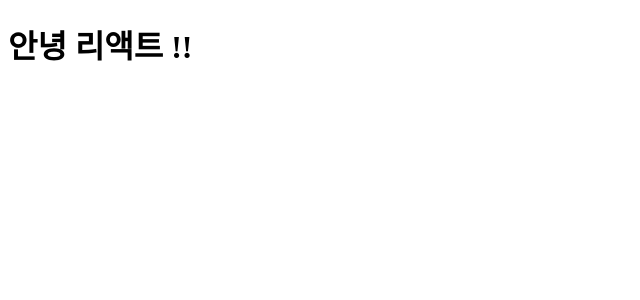
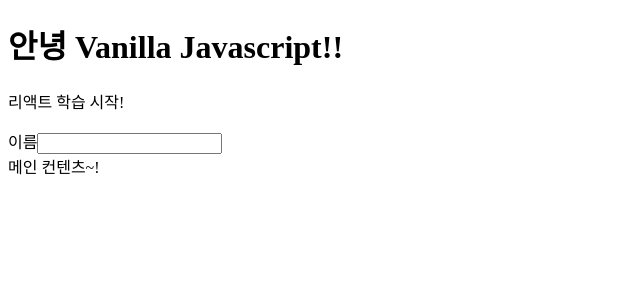
Before and after one commit to hee123hee/react-study202501, a React (Vite) app: page / in a window 1280 px wide. Shown: the top 300 px of the page, without its empty margins (0-640 px from the left). Built offline with nearby package versions, Linux system fonts and the light colour scheme.

Commit message:
jsx의 기초학습

```diff
--- a/src/App.jsx
+++ b/src/App.jsx
@@ -1,8 +1,33 @@
+/*
+      jsx: 리액트에서 사용하는 특수한 js문법, 태그를 그대로 쓰면 알아서 변환
+
+      - 규칙:
+      1. return 안에 있는 태그는 반드시 하나의 태그로 묶어야 함.
+      2. 빈 태그(닫는 태그가 없는)는 반드시 />로 마감
+      3. 태그의 class 속성은 자바스크립트 키워드 class와 겹쳐서 className으로 표기
+      4. 의미없는 부모는 <React.Fragment>로 감싸면 됨.
+      5. 변수 값이나 함수를 출력할 때는 {}로 감싸면 됨
+ */
+
 function App() {
+    // const $h1 = React.createElement('h1', null, '안녕 리액트');
+    const subject = 'Vanilla Javascript!! ';
 
 
+    // 렌더링 수행
+    // return $h1;
     return (
-        <h1>안녕 리액트 !! </h1>
+        <>
+            <header>
+                <h1 className="title">안녕 {subject}</h1>
+                <p>리액트 학습 시작!</p>
+                <label htmlFor="">이름</label>
+                <input type="text" id="username"/>
+            </header>
+            <main>
+                메인 컨텐츠~!
+            </main>
+        </>
     )
 }
 
```
